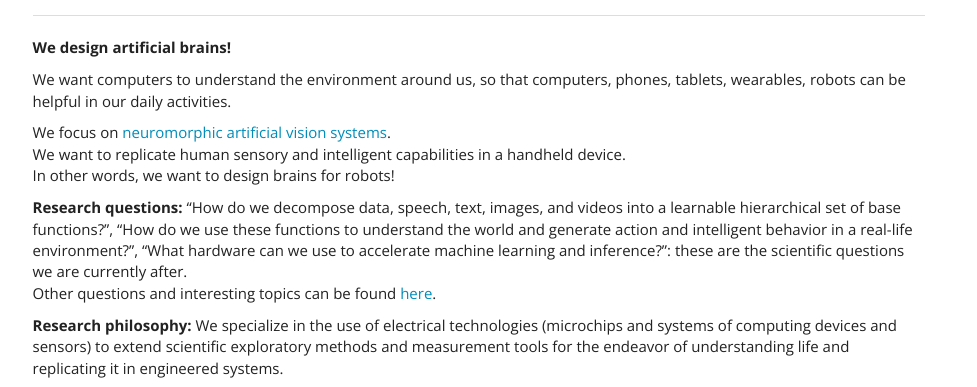
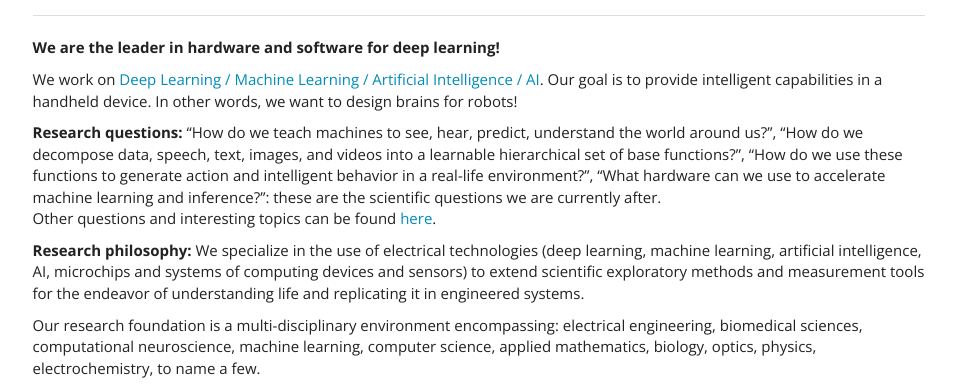
Before and after one commit to e-lab/e-Lab.github.io, a plain HTML site: page index.html in a window 1280 px wide. Shown: the part 347-734 px from the top of the page, without its empty margins (151-1128 px from the left). Drawn offline with nearby package versions, Linux system fonts and the light colour scheme.

Commit message:
Update index.html

```diff
--- a/index.html
+++ b/index.html
@@ -43,24 +43,22 @@
 ## Welcome to e-Lab!
 ---
 
-**We design artificial brains!**
+**We are the leader in hardware and software for deep learning!**
 
-We want computers to understand the environment around us, so that computers, phones, tablets, wearables,
-robots can be helpful in our daily activities.
-
-We focus on [neuromorphic artificial vision systems]({{=$DOC.root}}html/research-intelligent-vision-systems.html).
-We want to replicate human sensory and intelligent capabilities in a handheld device.
+We work on [Deep Learning / Machine Learning / Artificial Intelligence / AI](https://medium.com/@culurciello/).
+Our goal is to provide intelligent capabilities in a handheld device.
 In other words, we want to design brains for robots!
 
 **Research questions:**
+“How do we teach machines to see, hear, predict, understand the world around us?”,
 “How do we decompose data, speech, text, images, and videos into a learnable hierarchical set of base functions?”,
-“How do we use these functions to understand the world and generate action and intelligent behavior in a real-life environment?”,
+“How do we use these functions to generate action and intelligent behavior in a real-life environment?”,
 “What hardware can we use to accelerate machine learning and inference?”:
 these are the scientific questions we are currently after.
 Other questions and interesting topics can be found [here](https://medium.com/@culurciello/).
 
 **Research philosophy:**
-We specialize in the use of electrical technologies (microchips and systems of computing devices and sensors)
+We specialize in the use of electrical technologies (deep learning, machine learning, artificial intelligence, AI, microchips and systems of computing devices and sensors)
 to extend scientific exploratory methods and measurement tools for the endeavor of understanding life and
 replicating it in engineered systems.
 
```
